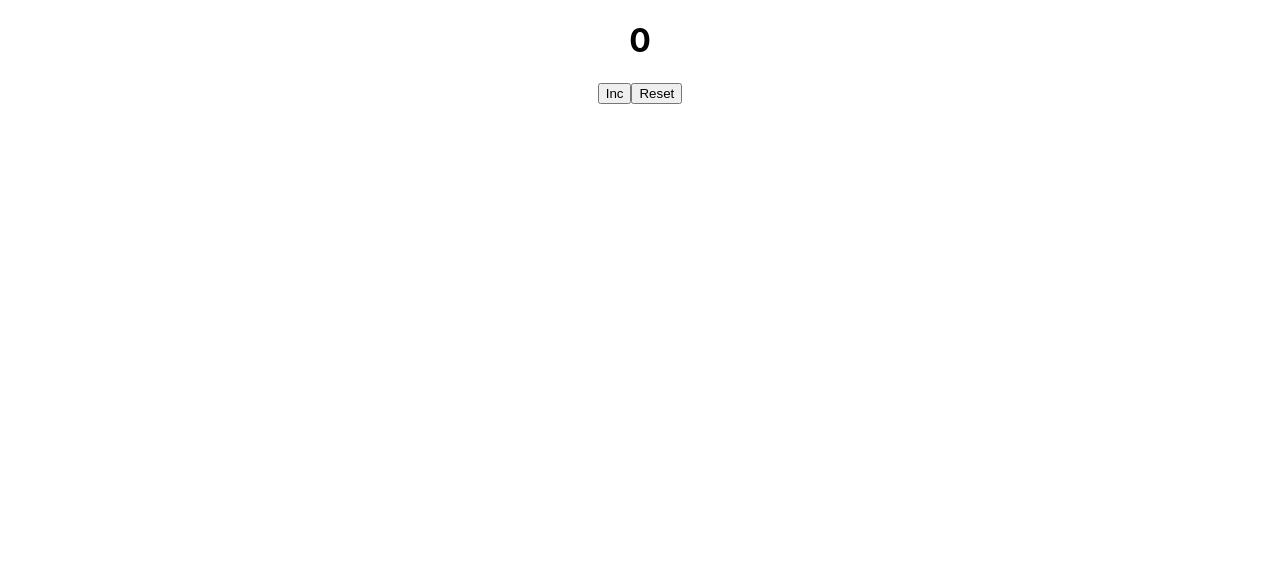
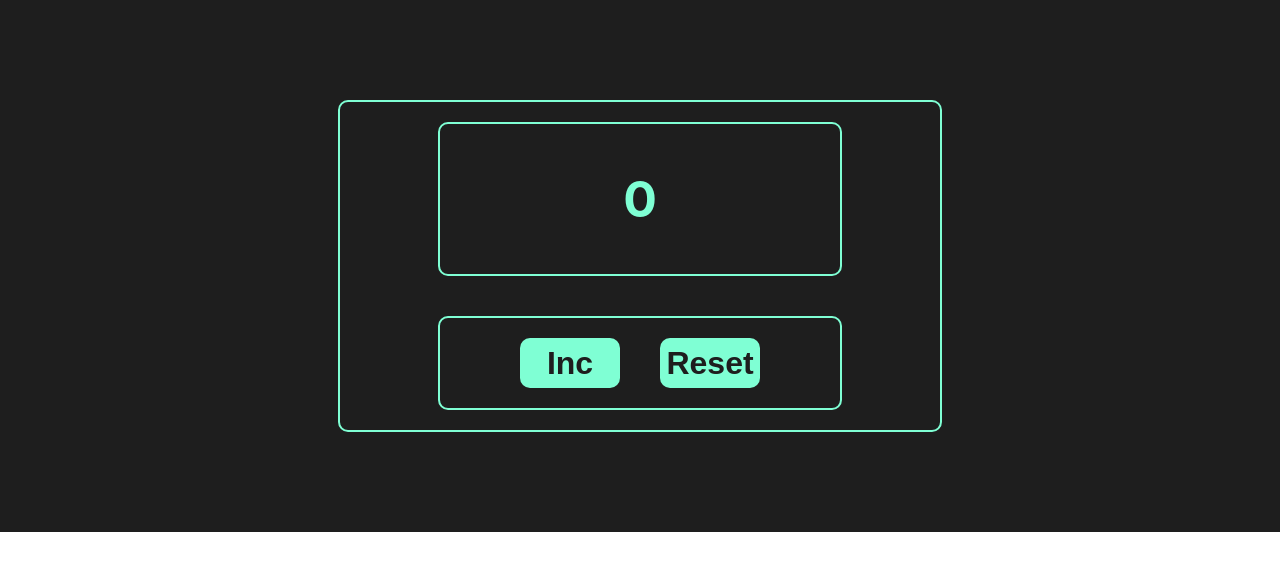
Before and after one commit to SandraVLP/counter, a React (Create React App) app: page / in a window 1280 px wide. Shown: the top 570 px of the page. Built offline with nearby package versions, Linux system fonts and the light colour scheme.

Commit message:
верстка

```diff
--- a/src/App.module.css
+++ b/src/App.module.css
@@ -1,7 +1,60 @@
+.App {
+    background-color: rgb(30, 30, 30);
+    color: aquamarine;
+    display: flex;
+    justify-content: center;
+    padding: 100px;
+
+}
+
+.container {
+    border: 2px solid aquamarine;
+    display: flex;
+    justify-content: center;
+    align-items: center;
+    border-radius: 10px;
+}
+
 .button {
+    margin: 20px;
+    width: 100px;
+    height: 50px;
+    color: rgb(30, 30, 30);
+    background-color: aquamarine;
+    border: none;
+    border-radius: 10px;
+    font-size: xx-large;
+    font-weight: 700;
+
+}
+
+
+
+.number {
+
+    font-weight: 700;
+    font-size: 50px;
 
 }
 
 .red {
+
+    font-weight:900;
     color: red;
+    font-size: 70px;
 }
+
+.inner {
+    width: 400px;
+    margin-top: 20px;
+    margin-bottom: 20px;
+}
+
+.outline {
+    width: 600px;
+    flex-direction: column;
+}
+
+.h {
+    height: 150px;
+}
--- a/src/App.tsx
+++ b/src/App.tsx
@@ -16,17 +16,17 @@ const handleResetClick = () => {
   setCount(0)
 }
 
-const h1Classname =     s.button +
+const h1Classname = s.number +
 " " +
 (count === 5 ? s.red : " ");
 
   return (
-    <div className="App">
-<div className='counter-container'>
-  <div className='count'><h1 className={h1Classname}>{count}</h1></div>
-  <div className='calc-container'>
-    <button onClick={handleIncClick}>Inc</button>
-    <button onClick={handleResetClick}>Reset</button>
+    <div className={s.App}>
+<div className={`${s.container} ${s.outline}`}>
+  <div className={`${s.container} ${s.inner} ${s.h}`}><h1 className={h1Classname}>{count}</h1></div>
+  <div className={`${s.container} ${s.inner}`}>
+    <button className={s.button} onClick={handleIncClick}>Inc</button>
+    <button className={s.button} onClick={handleResetClick}>Reset</button>
   </div>
 </div>
     </div>
```
